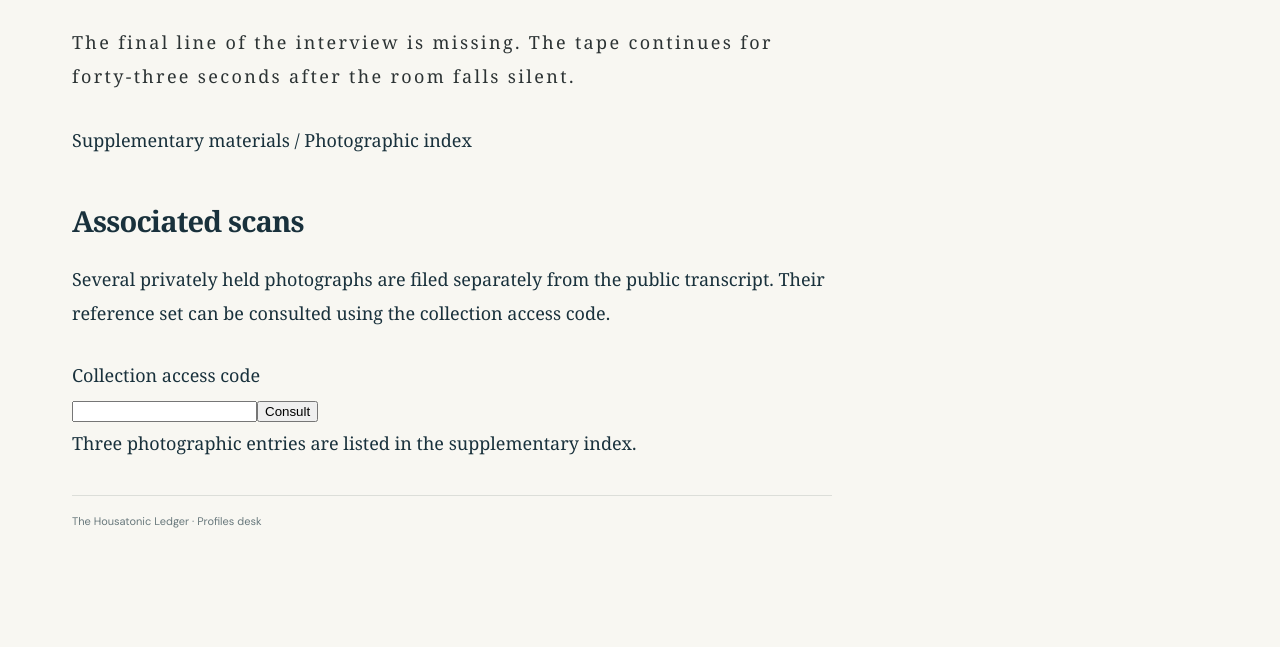
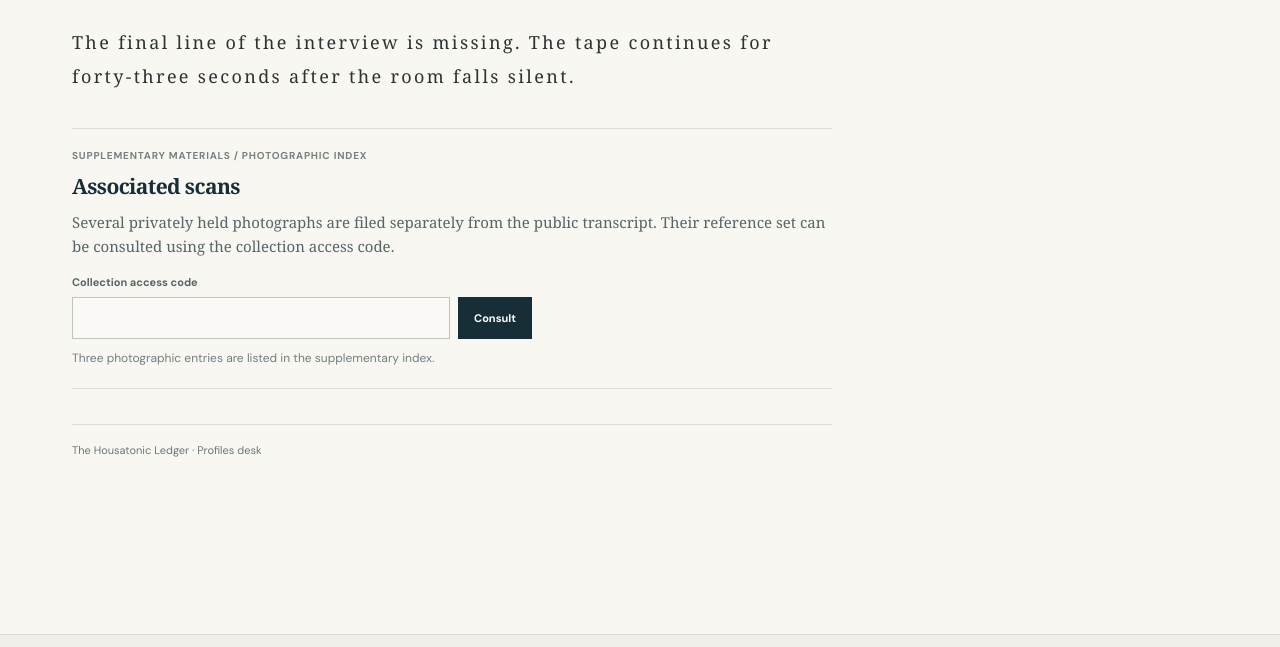
Before and after one commit to housatonic-ledger/housatonic-ledger.github.io, a plain HTML site: page profiles.html in a window 1280 px wide. Shown: the part 2620-3267 px from the top of the page. Drawn offline with Linux system fonts and the light colour scheme; a script that the page names is missing.

Commit message:
Style subdued password-protected photographic inventory

```diff
--- a/styles.css
+++ b/styles.css
@@ -214,3 +214,22 @@ h1{font:700 clamp(32px,4.7vw,58px)/1.14 var(--serif);letter-spacing:-.05em}h2{fo
 .archive-photo-dialog-panel>img{display:block;max-width:100%;width:100%;height:auto;max-height:calc(100vh - 135px);max-height:calc(100dvh - 135px);object-fit:contain;margin:auto;-webkit-touch-callout:none}
 .archive-photo-dialog .archive-dialog-note{font:10px/1.4 var(--sans);color:#69706d;margin:10px 1px 0}
 @media(max-width:600px){.archive-record{margin:25px 0;padding-top:19px}.local-feature .prose .archive-record h2{font-size:24px}.archive-photo-dialog{padding:8px}.archive-photo-dialog-panel{max-width:100%;max-height:calc(100dvh - 16px);padding:9px}.archive-photo-dialog-heading{top:-9px;margin-bottom:8px}.archive-photo-dialog-panel>img{max-height:calc(100dvh - 112px)}}
+
+/* Quiet supplementary photographic index in Profiles. */
+.profile-collection{margin:34px 0 29px;padding:19px 0 6px;border-top:1px solid var(--border);border-bottom:1px solid var(--border)}
+.profile-collection-meta{font:700 10px/1.6 var(--sans);letter-spacing:.08em;text-transform:uppercase;color:#778080}
+.local-feature .prose .profile-collection h2{font:700 21px/1.4 var(--serif);margin:8px 0 9px;color:var(--navy)}
+.local-feature .prose .profile-collection p{font:15px/1.6 var(--serif);color:#566568;margin:0 0 15px}
+.profile-collection-form{margin:16px 0 14px;max-width:460px}
+.profile-collection-form label{display:block;font:700 11px/1.5 var(--sans);color:#566568;margin-bottom:6px}
+.profile-collection-control{display:flex;gap:8px}
+.profile-collection-control input{flex:1;min-width:0;background:#faf9f6;border:1px solid #bcc5c1;border-radius:0;padding:11px 12px;color:var(--ink);font:14px var(--sans)}
+.profile-collection-control button{background:var(--navy);color:#fff;border:0;border-radius:0;padding:11px 16px;font:700 11px var(--sans);cursor:pointer}
+.profile-collection-control button:hover{background:#365562}
+.local-feature .prose .profile-collection .profile-collection-status{font:12px/1.5 var(--sans);color:#717f80;margin:10px 0 15px}
+.profile-collection-results[hidden]{display:none}
+.profile-collection-results{display:grid;grid-template-columns:repeat(2,minmax(0,1fr));gap:18px;margin:19px 0 24px}
+.profile-collection-item{margin:0}
+.profile-collection-item img{display:block;width:100%;height:auto;aspect-ratio:4/3;object-fit:contain;background:#e3e1d9;border:1px solid #d0d0c8}
+.profile-collection-item figcaption{font:11px/1.5 var(--sans);color:#758080;margin-top:7px}
+@media(max-width:620px){.profile-collection-results{grid-template-columns:1fr;gap:22px}.profile-collection-control input{font-size:16px}}
```
